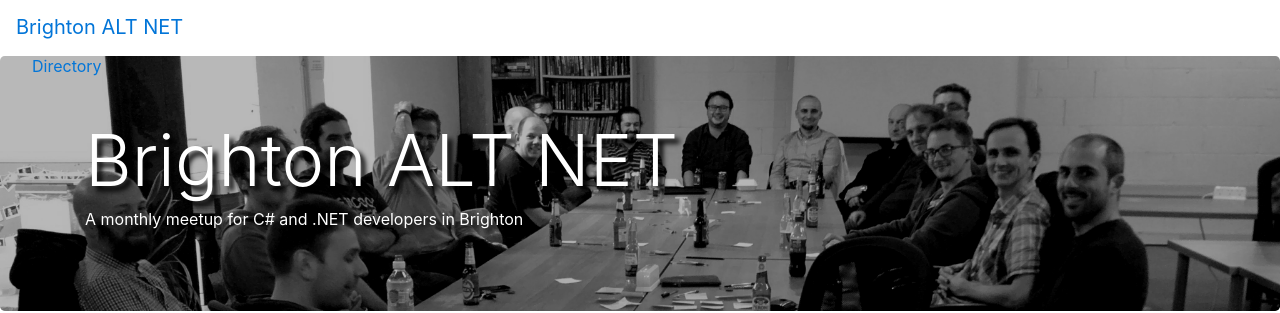
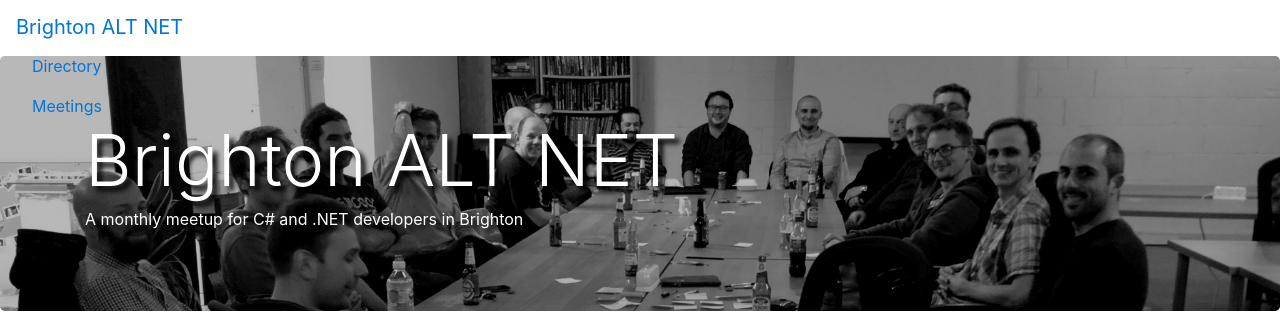
Before and after one commit to brighton-alt-net/brighton-alt-net.github.io, a Jekyll site: the page index.html, which Jekyll copies as it is, in a window 1280 px wide. Shown: the top 313 px of the page. Built offline with Jekyll 4.4.1, drawn with Linux system fonts in a browser that asks for light colours; nearby versions of some CDN libraries.

Commit message:
Navigation to meetings page.

```diff
--- a/_layouts/default.html
+++ b/_layouts/default.html
@@ -18,6 +18,7 @@
     <nav class="navbar navbar-expand-md navbar-dark fixed-top bg-dark">
       <a class="navbar-brand" href="/">Brighton ALT NET</a>
       <a class="nav-link" href="/directory.html">Directory</a>
+      <a class="nav-link" href="/meetings.html">Meetings</a>
     </nav>
 
     <main role="main">
--- a/index.html
+++ b/index.html
@@ -18,6 +18,7 @@
     <nav class="navbar navbar-expand-md navbar-dark fixed-top bg-dark">
       <a class="navbar-brand" href="#">Brighton ALT NET</a>
       <a class="nav-link" href="/directory.html">Directory</a>
+      <a class="nav-link" href="/meetings.html">Meetings</a>
     </nav>
 
     <main role="main">
```
